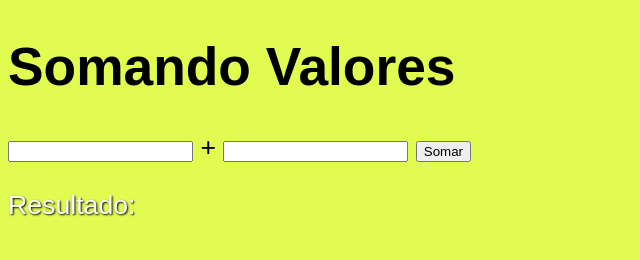
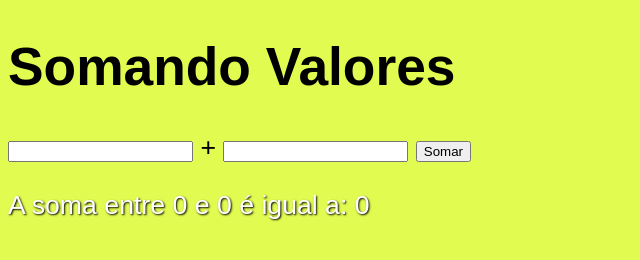
Before and after one commit to JoaquimSP/Curso-JavaScript, a plain HTML site: page aula10/ex007.html in a window 1280 px wide. Both pictures are taken after a click on the button "Somar". Shown: the whole page, without its empty margins (0-640 px from the left). Drawn offline with Linux system fonts and the light colour scheme.

Commit message:
Update ex007.html

```diff
--- a/aula10/ex007.html
+++ b/aula10/ex007.html
@@ -20,7 +20,7 @@
         var tn1 = window.document.getElementById('txtn1')
         var tn2 = window.document.getElementById('txtn2')
 
-        var res = window.document.getElementBydId('res')
+        var res = window.document.getElementById('res')
 
         var n1 = Number(tn1.value)
         var n2 = Number(tn2.value)
```
